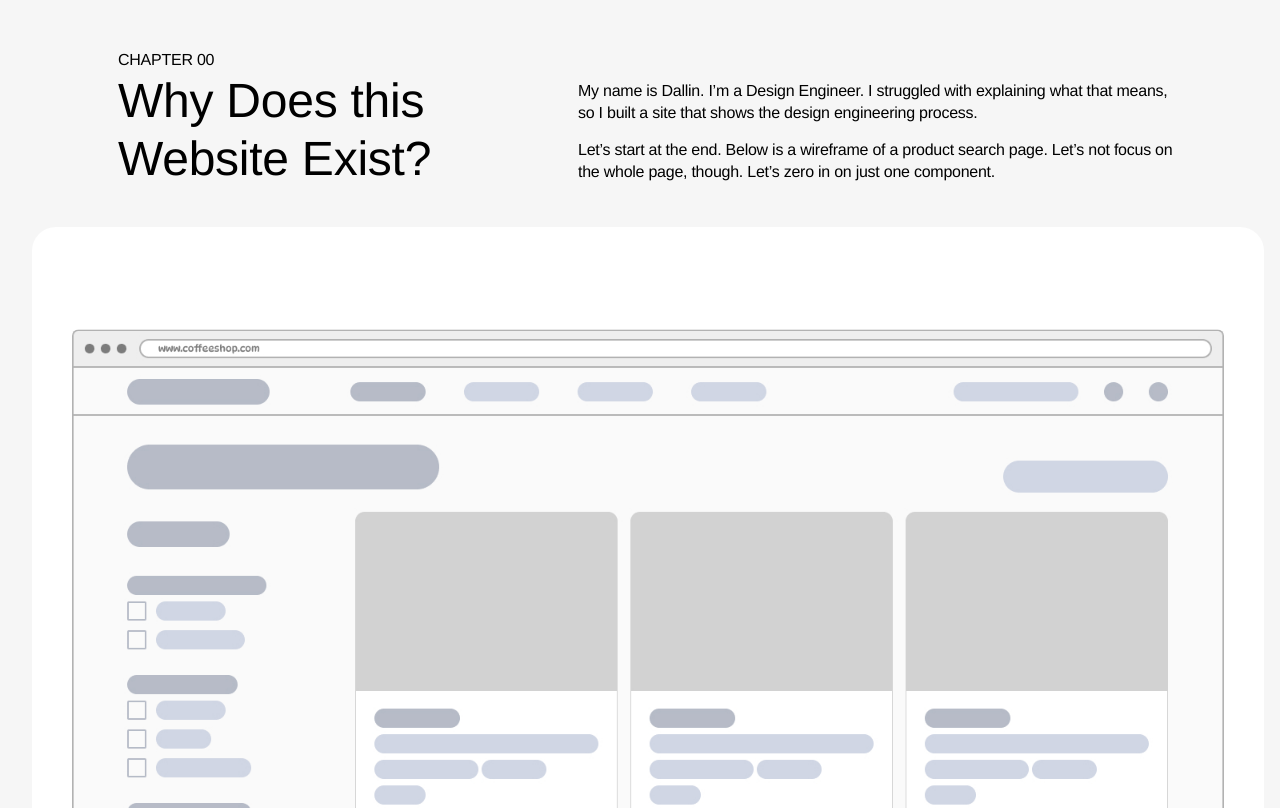
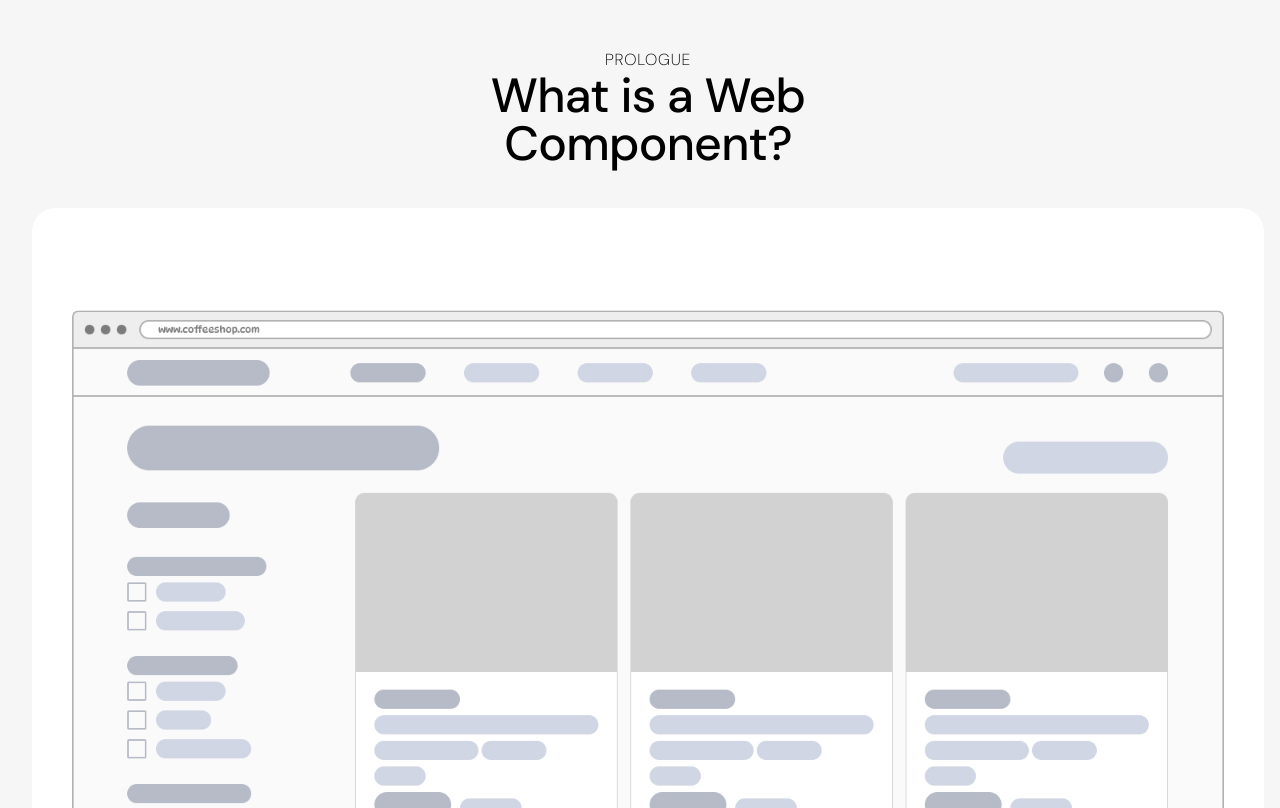
Before and after one commit to 00Wombat/component-journey, a React (Vite) app: page / in a window 1280 px wide. Built offline with nearby package versions, Linux system fonts and the light colour scheme; a web font is replaced by a local one.

Commit message:
New title section

```diff
--- a/src/index.jsx
+++ b/src/index.jsx
@@ -9,13 +9,13 @@ root.render(
         <div className="main-content">
             <div className="commentary-section">
                 <div className="left-side">
-                    <div className="eyebrow">Chapter 00</div>
-                    <div className="title">Why Does this Website Exist?</div>
+                    <div className="eyebrow">Prologue</div>
+                    <div className="title">What is a Web Component?</div>
                 </div>
-                <div className="right-side">
-                <div className="description">My name is Dallin. I’m a Design Engineer. I struggled with explaining what that means, so I built a site that shows the design engineering process.</div>
-                <div className="description">Let’s start at the end. Below is a wireframe of a product search page. Let’s not focus on the whole page, though. Let’s zero in on just one component.</div>
-                </div>
+                {/* <div className="right-side">
+                    <div className="description">My name is Dallin. I’m a Design Engineer. I struggled with explaining what that means, so I built a site that shows the design engineering process.</div>
+                    <div className="description">Let’s start at the end. Below is a wireframe of a product search page. Let’s not focus on the whole page, though. Let’s zero in on just one component.</div>
+                </div> */}
             </div>
             <div
             className="card-holder"
--- a/src/style.css
+++ b/src/style.css
@@ -10,10 +10,10 @@ body,
     width: 100%;
     height: 100%;
     background: #f6f6f6;
-    font-family: "HelveticaNeue-Light", "Helvetica Neue Light", "Helvetica Neue", Helvetica, Arial, "Lucida Grande", sans-serif;
+    font-family: "DM Sans", Helvetica, Arial, "Lucida Grande", sans-serif;
     font-weight: 300;
     line-height: 150%;
-    letter-spacing: -.25px;
+    /* letter-spacing: -.25px; */
     color: black;
     --primary-color: #234839;
     --secondary-text: #7C7C7C;
@@ -185,14 +185,20 @@ html {
     max-width: 400px;
 }
 
-.commentary-section .left-side .eyebrow {
+.commentary-section {
+    text-align: center;
+}
+
+.commentary-section .eyebrow {
     font-weight: 200;
     text-transform: uppercase;
+    letter-spacing: .75px;
 }
 
-.commentary-section .left-side .title {
+.commentary-section .title {
     font-size: 3rem;
-    line-height: 120%;
+    line-height: 100%;
+    letter-spacing: -.75px;
     font-weight: 500;
 }
 
```
